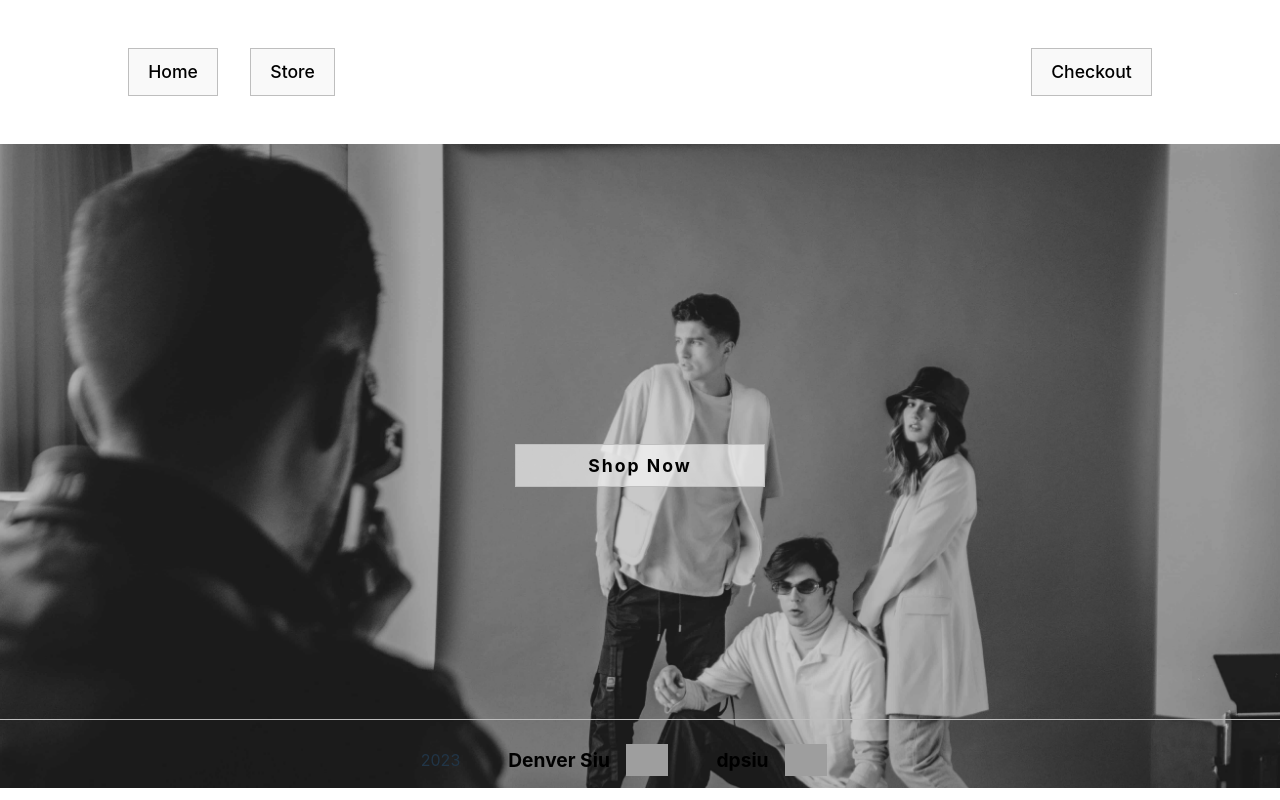
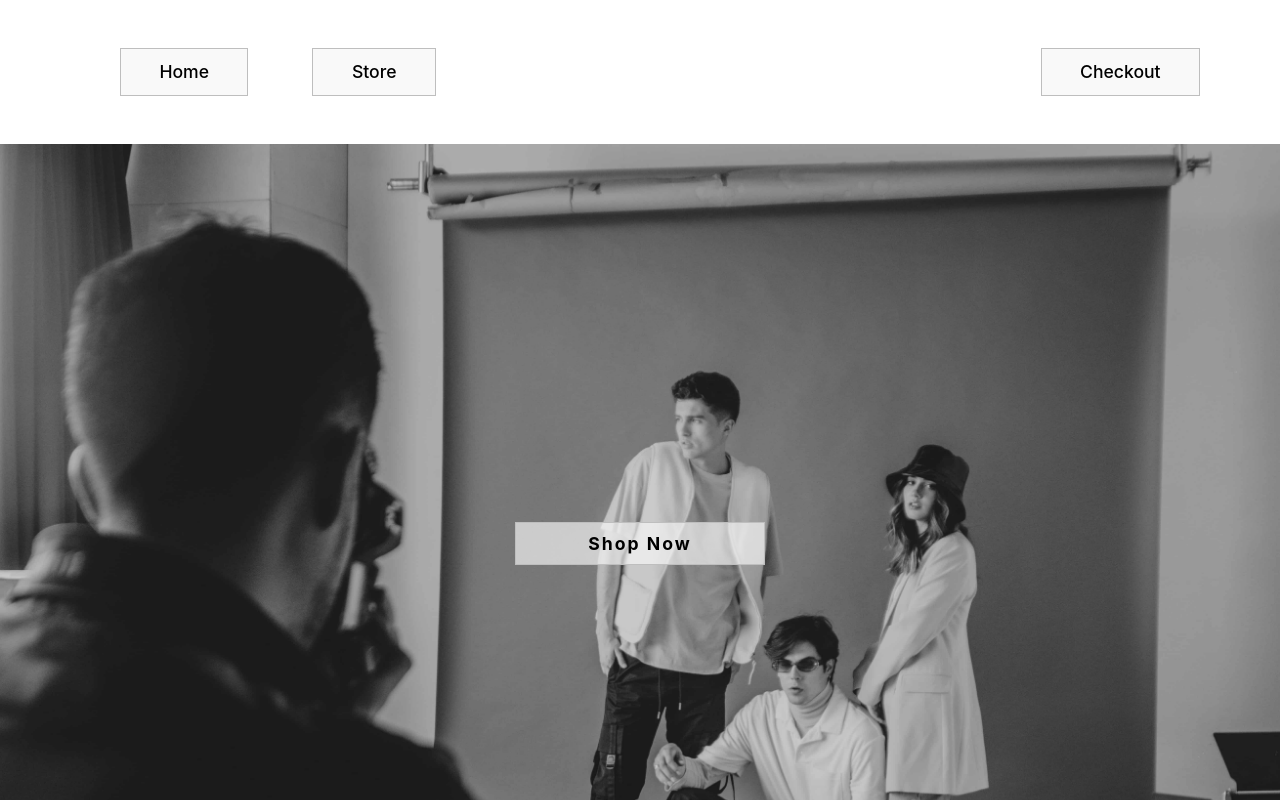
Before and after one commit to dpsiu/Shopping-Cart, a React (Vite) app: page / in a window 1280 px wide. Shown: the top 800 px of the page. Built offline with nearby package versions, Linux system fonts and the light colour scheme; grey boxes are pictures that could not be loaded.

Commit message:
Refactor css styles for navbar

```diff
--- a/src/App.css
+++ b/src/App.css
@@ -3,6 +3,7 @@
   width: 100vw;
   font-size: 16px;
   /* width: 1620px; */
+  position: relative;
 }
 
 body {
@@ -17,26 +18,18 @@ h2 {
 }
 
 .navBar {
-  margin: 0px 4rem;
+  display: flex;
+  justify-content: left;
+  margin: 3rem;
 }
 
-.navBar,
-.navBarLeft {
-  display: flex;
-  justify-content: space-between;
+.navBar li{
+  margin: 0rem 2rem;
+  padding: 1rem 3rem;
 }
 
-.navBarLeft,
-.navBarRight {
-  margin: 3rem;
-  padding: 0px;
-}
-
-.navBarLeft li,
-.navBarRight li {
-  font-size: larger;
-  padding: .5rem;
-  margin: 0px 1rem;
+.lastLink {
+  margin-left: auto;
 }
 
 ul li,
@@ -101,7 +94,7 @@ li{
   background-image: url(../images/homebanner.jpg);
   background-position: center;
 
-  height: 80.5vh;
+  height: 100vh;
   width: 100vw !important;
 }
 
@@ -130,8 +123,9 @@ li{
   justify-content: center;
   align-items: center;
   height: 5rem;
+  background-color: #f9f9f9;
   border-top: 1px solid #bebebe;
-  position: absolute;
+  position: relative;
   bottom: 0;
   width: 100%;
 }
--- a/src/App.jsx
+++ b/src/App.jsx
@@ -7,25 +7,21 @@ import Store from "../pages/Store";
 import Checkout from "../pages/Checkout";
 import Home from "../pages/Home";
 import ProductList from "../components/ProductList";
-import ProductPage from "../components/ProductPage"
+import ProductPage from "../components/ProductPage";
 
 const Layout = ({ children }) => (
   <>
-    <div className="navBar">
-      <ul className="navBarLeft">
+    <ul className="navBar">
       <Link to="/">
         <li>Home</li>
       </Link>
       <Link to="/store">
         <li>Store</li>
       </Link>
-      </ul>
-      <ul className="navBarRight">
-        <Link to="/checkout">
+      <Link to="/checkout" className="lastLink">
         <li>Checkout</li>
       </Link>
     </ul>
-    </div>
     <div className="content">{children}</div>
     <div className="footer">
       <p>2023</p>
--- a/src/index.css
+++ b/src/index.css
@@ -22,7 +22,7 @@ a:hover {
 .homeShopBtn,
 .productInfo button {
   border: 1px solid transparent;
-  padding: 0.6rem 1.2rem;
+  padding: 0.6rem 2.4rem;
   font-size: 1.1rem;
   font-family: inherit;
   cursor: pointer;
```
Lines whose indentation alone changed are shown as unchanged.
